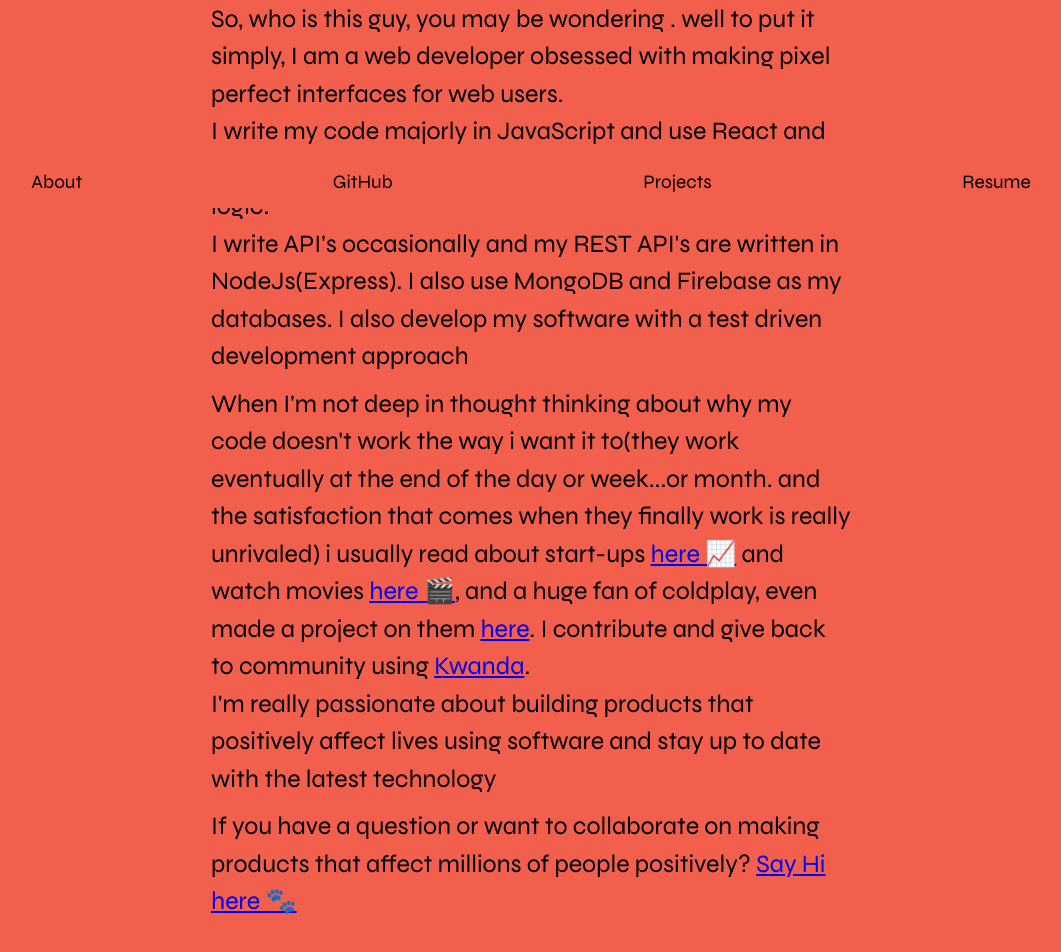
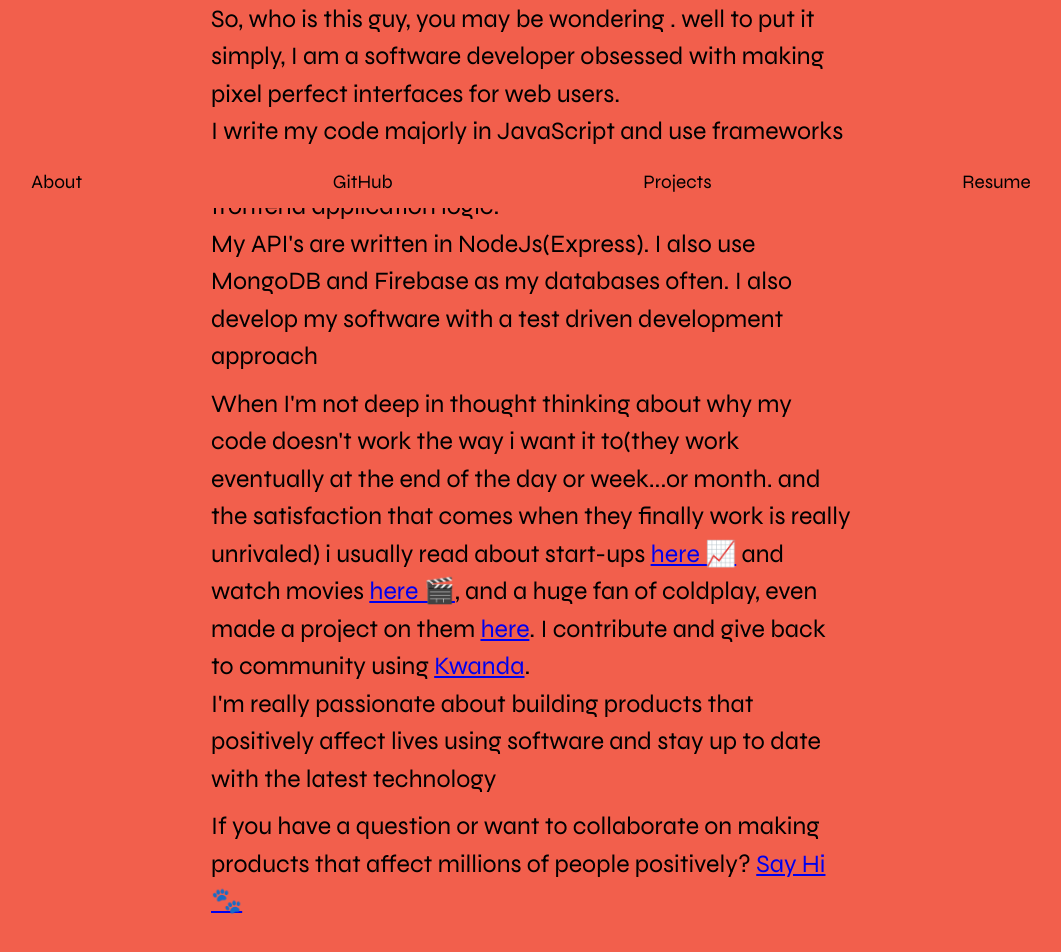
Before and after one commit to arinze19/portfolio, a Vue app: page /about in a window 1280 px wide. Shown: the part 592-1544 px from the top of the page, without its empty margins (109-1170 px from the left). Built offline with nearby package versions, Linux system fonts and the light colour scheme.

Commit message:
add updates

```diff
--- a/src/components/pages/About.vue
+++ b/src/components/pages/About.vue
@@ -10,13 +10,13 @@
     <h2>Who?</h2>
     <p>
       So, who is this guy, you may be wondering . well to put it simply, I am a
-      web developer obsessed with making pixel perfect interfaces for web users.
+      software developer obsessed with making pixel perfect interfaces for web users.
       <br />
-      I write my code majorly in JavaScript and use React and Vue extensively for creating
+      I write my code majorly in JavaScript and use frameworks like react and vue extensively for creating
       complex frontend application logic.
       <br />
-      I write API's occasionally and my REST API's are written in NodeJs(Express). I also
-      use MongoDB and Firebase as my databases. I also develop my software with a test driven development approach
+      My API's are written in NodeJs(Express). I also
+      use MongoDB and Firebase as my databases often. I also develop my software with a test driven development approach
     </p>
     <p>
       When I'm not deep in thought thinking about why my code doesn't work the
@@ -34,7 +34,7 @@
     <p>
       If you have a question or want to collaborate on making products that affect millions of
       people positively?
-      <a href="mailto:arinze19@outlook.com">Say Hi here 🐾</a>
+      <a href="mailto:arinze19@outlook.com">Say Hi 🐾</a>
     </p>
   </main>
 </template>
--- a/src/components/pages/Home.vue
+++ b/src/components/pages/Home.vue
@@ -4,7 +4,7 @@
       <div class="icon">🌪️</div>
       <h1>Hey there! I'm Arinze.</h1>
       <p>
-        A problem solving, ever learning front-end/UI developer with an eye for
+        A problem solving, ever learning software developer with an eye for
         pixel perfect designs. Also ecstatic about start-ups and looking to make an impact in
         e-commerce and fin-tech.
       </p>
```
